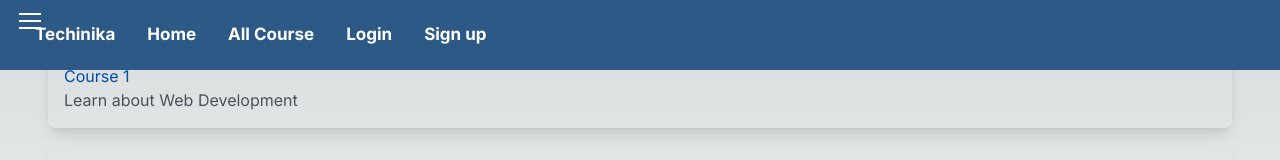
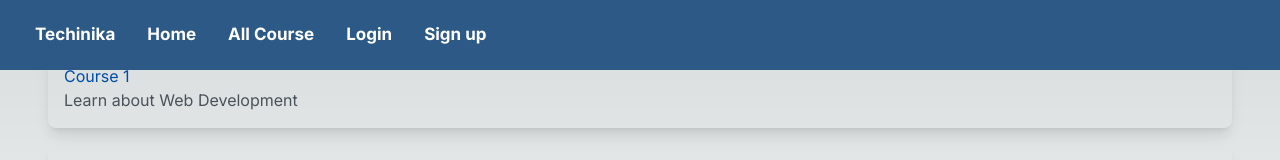
Before and after one commit to techinika/school-fe, a Next.js app: page / in a window 1280 px wide. Shown: the top 160 px of the page. Built offline with nearby package versions, Linux system fonts and the light colour scheme.

Commit message:
some changes

```diff
--- a/app/components/Sidebar.jsx
+++ b/app/components/Sidebar.jsx
@@ -13,11 +13,7 @@ function Sidebar() {
         <a href="">Login</a>
         <a href="">Sign up</a>
 
-        <i>
-          <div class="bar1"></div>
-          <div class="bar2"></div>
-          <div class="bar3"></div>
-        </i>
+
       </div>
 
     </div>
```
